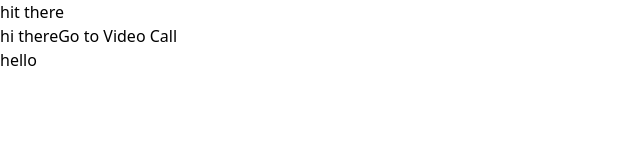
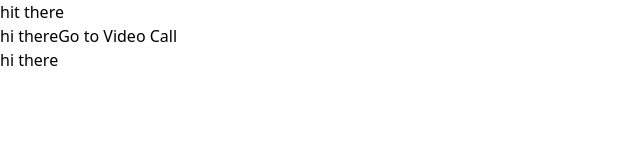
Before and after one commit to EkambaramGowthami/Metaverse, a React (Vite) app in the folder frontend/: page /test in a window 1280 px wide. Shown: the top 160 px of the page, without its empty margins (0-640 px from the left). Built offline with nearby package versions, Linux system fonts and the light colour scheme; no server answers.

Commit message:
added a check to the zegovideoconference

```diff
--- a/frontend/src/components/video/VideoCallPage.jsx
+++ b/frontend/src/components/video/VideoCallPage.jsx
@@ -1,9 +1,9 @@
 
-import axios from 'axios';
-import React, { useEffect, useRef } from 'react';
-import { ZegoUIKitPrebuilt } from "@zegocloud/zego-uikit-prebuilt";
+// import axios from 'axios';
+// import React, { useEffect, useRef } from 'react';
+// import { ZegoUIKitPrebuilt } from "@zegocloud/zego-uikit-prebuilt";
 
-export default function ZegoVideoConference() {
+// export default function ZegoVideoConference() {
   // const rootRef = useRef(null);
   // const Backend_Url = import.meta.env.VITE_BACKEND_URL;
   // const userId = `user_${Math.floor(Math.random() * 10000)}`;
@@ -65,6 +65,10 @@ export default function ZegoVideoConference() {
   // <div ref={rootRef} style={{ width: '100vw', height: '100vh' }} >
   // Hey babes
   // </div>
-  // </div>;
-  return <div className='bg-black text-white text-xl'>hello</div>
-};
+//   // </div>;
+//   return <div className='bg-black text-white text-xl'>hello</div>
+// };
+
+export default function ZegoVideoConference(){
+  return <div className="text-xl bg-green-500 text-white">hi there</div>
+}
```
